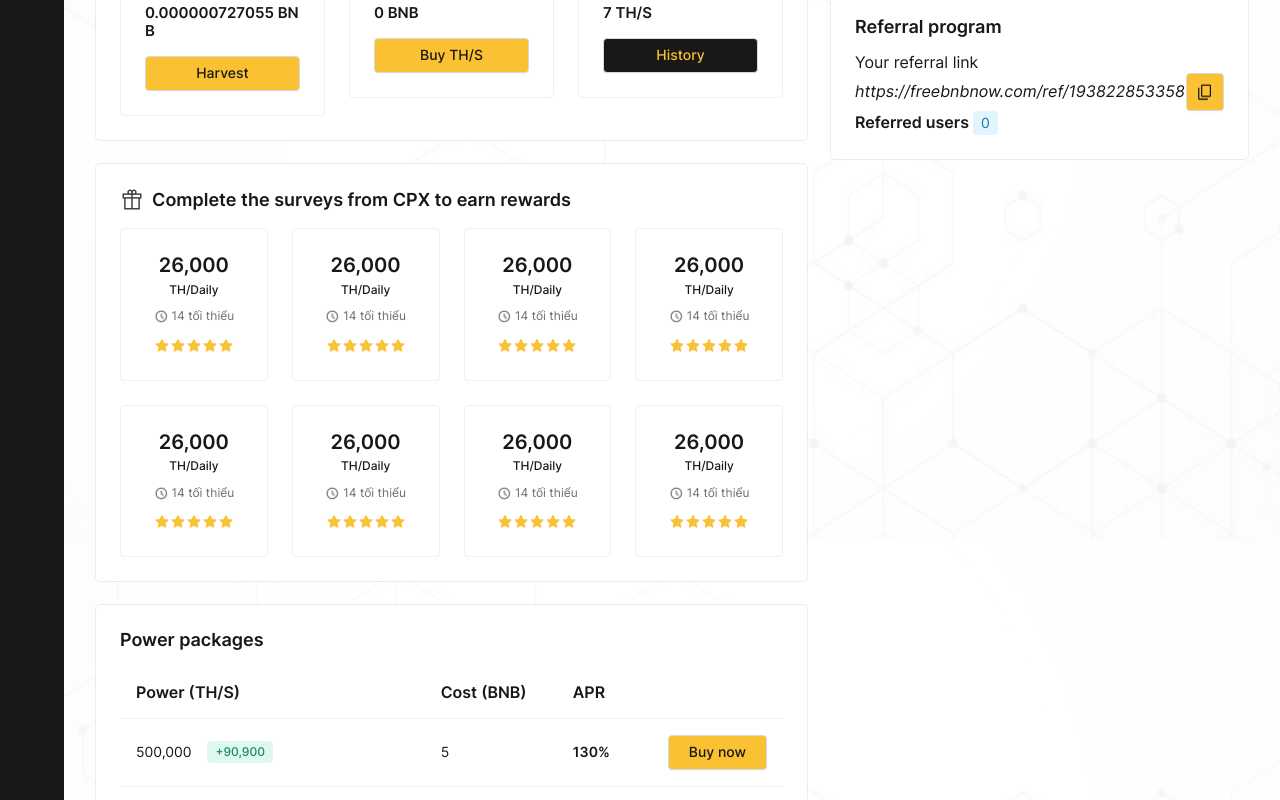
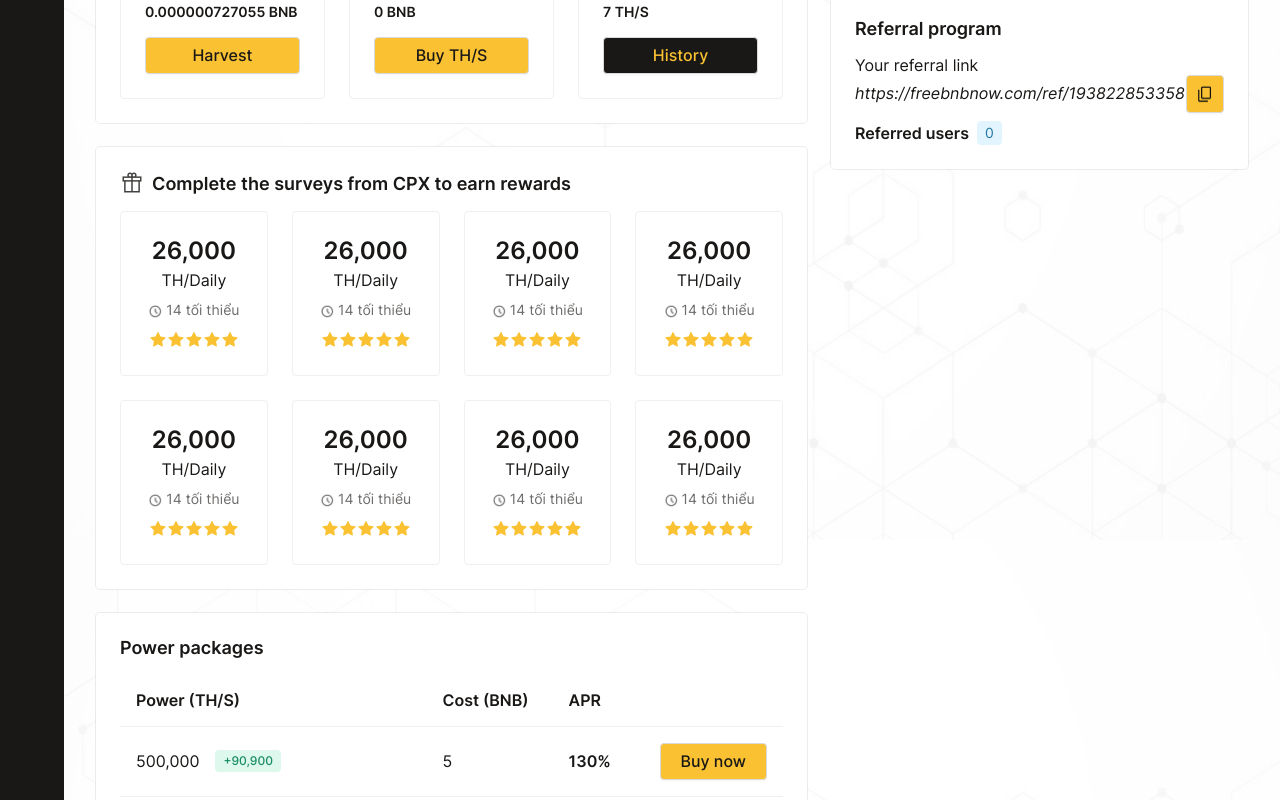
Before and after one commit to TanTaiLe/react-clone-free-bnb-now, a React (Vite) app: page /dashboard in a window 1280 px wide. Shown: the part 260-1060 px from the top of the page. Built offline with nearby package versions, Linux system fonts and the light colour scheme.

Commit message:
responsive desktop, tablet done

```diff
--- a/src/resource/scss/_button.scss
+++ b/src/resource/scss/_button.scss
@@ -6,8 +6,8 @@
   height: auto;
   transition: .15 all ease;
 
-  @media(min-width: 1024px) {
-    font-size: 14px;
+  @media(min-width: 1200px) {
+    font-size: 16px;
   }
 
   &:hover {
@@ -41,11 +41,9 @@
   }
 
   &--lg {
-    font-size: 20px;
+    font-size: 16px;
     padding: 16px 20px;
-    @media(min-width: 1024px) {
-      font-size: 18px;
-    }
+
   }
 
   &--sm {
--- a/src/resource/scss/_reset.scss
+++ b/src/resource/scss/_reset.scss
@@ -22,7 +22,7 @@ h6 {
 }
 
 h1 {
-  font-size: 68px !important;
+  font-size: 28px !important;
 }
 
 h2 {
@@ -63,15 +63,25 @@ h3 {
     padding: 16px 16px 0 !important;
     min-height: unset !important;
     margin-bottom: -8px !important;
-    @media (min-width: 768px) {
+
+    @media (min-width: 1200px) {
       padding: 24px 24px 0 !important;
+    }
+  }
+
+  .ant-card-body {
+    padding: 16px !important;
+
+    @media (min-width: 1200px) {
+      padding: 24px !important;
     }
   }
 
   &.nobody {
     .ant-card-head {
       padding: 16px !important;
-      @media (min-width: 768px) {
+
+      @media (min-width: 1200px) {
         padding: 24px !important;
       }
     }
@@ -81,10 +91,26 @@ h3 {
     }
   }
 }
+@media(min-width: 1023px) {
+  h1 {
+    font-size: 52px !important;
+    margin-bottom: 14px !important;
+  }
 
-@media(min-width:1024px) {
+  h2 {
+    font-size: 32px !important;
+    margin-bottom: 12px !important;
+  }
+
+  h3 {
+    font-size: 20px !important;
+    margin-bottom: 10px !important;
+  }
+}
+
+@media(min-width:1200px) {
   h1 {
-    font-size: 58px !important;
+    font-size: 60px !important;
     margin-bottom: 14px !important;
   }
 
@@ -94,7 +120,7 @@ h3 {
   }
 
   h3 {
-    font-size: 20px !important;
+    font-size: 24px !important;
     margin-bottom: 10px !important;
   }
 }
--- a/src/resource/scss/_table.scss
+++ b/src/resource/scss/_table.scss
@@ -11,36 +11,38 @@
 
   td {
     span {
-      @media(min-width: 1024px) {
-        font-size: 14px;
+      @media(min-width: 1200px) {
+        font-size: 16px;
       }
+
       strong {
-        font-size: 14px;
+        @media(min-width: 1023px) {
+          font-size: 14px !important;
+        }
+        @media(min-width: 1200px) {
+          font-size: 16px !important;
+        }
       }
-    }
-
-    @media(min-width: 1024px) {
-      font-size: 14px;
     }
   }
 
   .ant-space-item {
-    font-size: 16px;
+    font-size: 14px;
 
-    @media(min-width: 1024px) {
-      font-size: 14px;
+    @media(min-width: 1200px) {
+      font-size: 16px;
     }
   }
 
   .ant-tag {
-    font-size: 14px;
+    font-size: 12px;
     font-weight: 500;
     background-color: #DEF8EE;
     color: #198D63;
     padding: 4px 8px;
     border: none;
 
-    @media(min-width: 1024px) {
+    @media(min-width: 1200px) {
       font-size: 12px;
       padding: 0px 8px;
     }
--- a/src/resource/scss/screens/_dashboard.scss
+++ b/src/resource/scss/screens/_dashboard.scss
@@ -7,7 +7,6 @@
   h5,
   h6 {
     font-weight: 400 !important;
-    // margin-bottom: 24px !important;
   }
 
   form {
@@ -17,12 +16,17 @@
 
     .input-tips {
       font-size: 14px;
-      margin: 0 24px 0 8px;
+      margin: 0 24px 0 4px;
       color: $cl-text-in-white;
 
-      @media(min-width: 1024px) {
-        font-size: 12px;
-        margin: 0 0px 0 8px;
+      @media(min-width: 1200px) {
+        font-size: 14px;
+        margin: 0 0px 0 4px;
+      }
+      @media(min-width: 1023px) {
+        font-size: 14px !important;
+        margin: 0 4px 0 0;
+
       }
     }
 
@@ -36,9 +40,7 @@
         width: 100px;
         margin-right: 8px;
 
-        @media(min-width: 1024px) {
-          width: 100px;
-        }
+
       }
     }
   }
@@ -61,17 +63,24 @@
 
     .ant-space-item {
       strong {
-        font-size: 15px !important;
+        font-size: 14px !important;
 
-        @media(min-width: 1024px) {
-          font-size: 12px;
+        @media(min-width: 1200px) {
+          font-size: 16px !important;
+        }
+        @media(min-width: 1023px) {
+          font-size: 14px !important;
         }
       }
     }
 
     &-label {
-      @media(min-width: 1024px) {
-        font-size: 14px;
+      font-size: 14px;
+      @media(min-width: 1200px) {
+        font-size: 16px !important;
+      }
+      @media(min-width: 1023px) {
+        font-size: 14px !important;
       }
     }
   }
@@ -102,11 +111,14 @@
       }
 
       .sub-title {
-        font-weight: 500;
+        font-weight: 400;
         font-size: 14px;
 
-        @media(min-width: 1024px) {
-          font-size: 12px;
+        @media(min-width: 1023px) {
+          font-size: 14px !important;
+        }
+        @media(min-width: 1200px) {
+          font-size: 16px !important;
         }
       }
 
@@ -117,11 +129,11 @@
         }
 
         &-text {
-          font-size: 14px;
+          font-size: 12px;
           color: $cl-text--secondary;
 
-          @media(min-width: 1024px) {
-            font-size: 12px;
+          @media(min-width: 1200px) {
+            font-size: 14px;
           }
         }
       }
@@ -130,12 +142,26 @@
     .ant-rate {
       .ant-rate-star svg {
         color: $cl-main-gold;
-
-        @media(min-width: 1024px) {
+        @media(min-width: 1023px) {
           width: 14px;
           height: 14px;
+        }
+        @media(min-width: 1200px) {
+          width: 16px;
+          height: 16px;
         }
       }
     }
   }
+  .referral-program {
+    .referred-user {
+      font-size: 16px;
+      margin-bottom: 8px;
+      display: inline-block;
+      @media(min-width: 1200px) {
+        font-size: 16px;
+        margin: 0 0px 0 8px;
+      }
+    }
+  }
 }
--- a/src/resource/scss/screens/_home.scss
+++ b/src/resource/scss/screens/_home.scss
@@ -2,9 +2,7 @@
   h1 {
     font-weight: 900 !important;
     margin-bottom: 24px !important;
-    @media(min-width: 1024px) {
-      font-size: 50px !important;
-    }
+    font-size: 30px;
   }
 
   &-intro {
--- a/src/screen/Dashboard/SectionReferralProgram.tsx
+++ b/src/screen/Dashboard/SectionReferralProgram.tsx
@@ -7,7 +7,7 @@ const { Text } = Typography
 
 export const SectionReferralProgram: FC = () => {
   return (
-    <CustomCard title="Referral program">
+    <CustomCard className="referral-program" title="Referral program">
       <Text>Your referral link</Text>
       <Flex align="center" justify="space-between">
         <Text italic>https://freebnbnow.com/ref/193822853358</Text>
@@ -17,8 +17,8 @@ export const SectionReferralProgram: FC = () => {
       </Flex>
 
       <Flex align="center">
-        <Text strong>Referred users</Text>
-        <Tag color="#E2F5FF" style={{ color: '#2578A6', marginLeft: 4 }}>0</Tag>
+        <Text style={{ marginTop: 8 }} strong>Referred users</Text>
+        <Tag color="#E2F5FF" style={{ color: '#2578A6', marginLeft: 8, marginTop: 8}}>0</Tag>
       </Flex>
     </CustomCard>
   )
```
